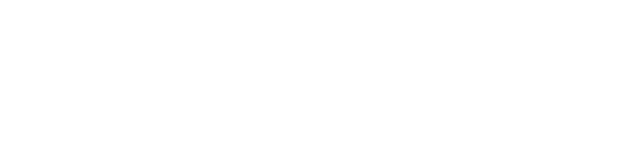
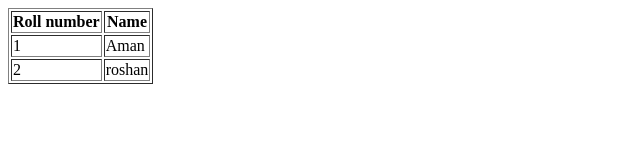
Before and after one commit to acciojob/basic-html-tables-siman777, a website: page main.html in a window 1280 px wide. Shown: the whole page, without its empty margins (0-640 px from the left). Drawn offline with Linux system fonts and the light colour scheme.

Commit message:
created a submission

```diff
--- a/main.html
+++ b/main.html
@@ -1,16 +1,30 @@
-<!DOCTYPE html>
+<!doctype html>
 
 <html>
+  <head>
+    <link rel="stylesheet" href="styles.css" />
+  </head>
 
-<head>
-	<link rel="stylesheet" href="styles.css">
-</head>
-
-<body>
-	<!-- the entire body must be written by student -->
-    <script type="text/javascript" src="./script.js">
-</script>
-
-</body>
-
+  <body>
+    <!-- the entire body must be written by student -->
+    <table border="1">
+      <thead>
+        <tr>
+          <th>Roll number</th>
+          <th>Name</th>
+        </tr>
+      </thead>
+      <tbody>
+        <tr>
+          <td>1</td>
+          <td>Aman</td>
+        </tr>
+        <tr>
+          <td>2</td>
+          <td>roshan</td>
+        </tr>
+      </tbody>
+    </table>
+    <script type="text/javascript" src="./script.js"></script>
+  </body>
 </html>
```
